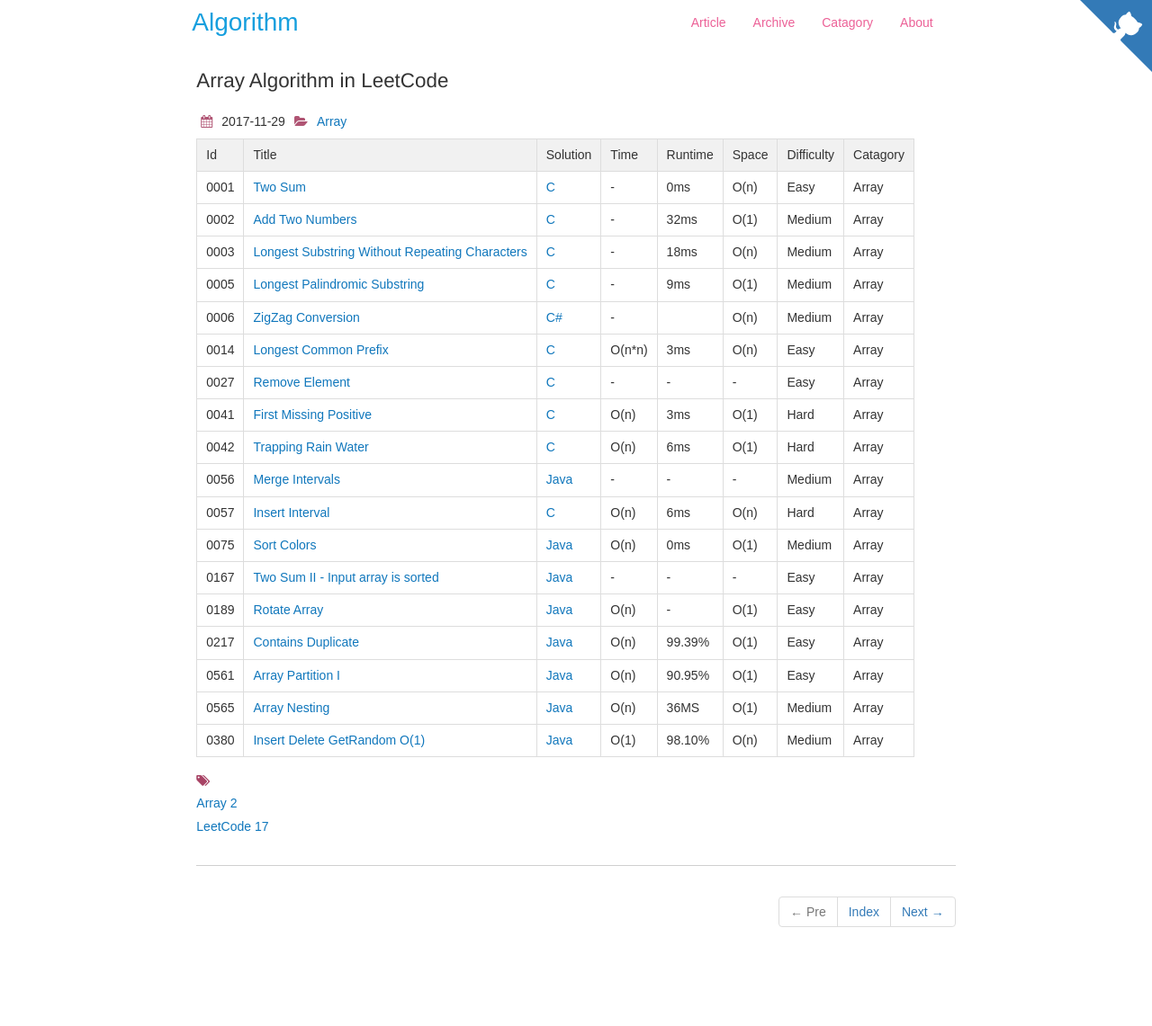
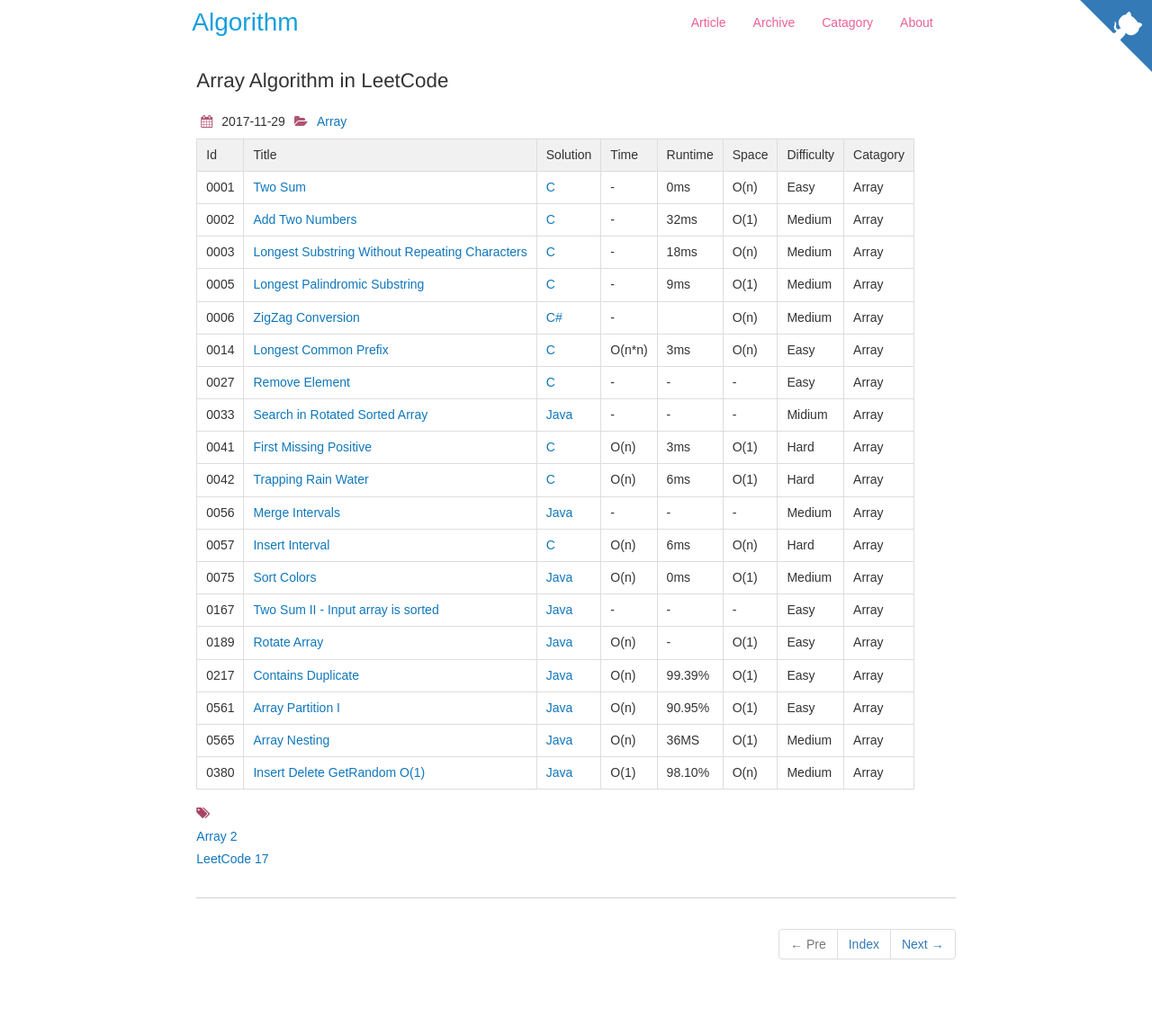
Before and after one commit to dunso/algorithm, a Jekyll site: the page built from docs/_posts/2017-11-29-Array.md, in a window 1280 px wide. Shown: the whole page at 90% size. Built offline with Jekyll 4.4.1, drawn with Linux system fonts in a browser that asks for light colours; nearby versions of some CDN libraries; before the commit the page ends 1105 px from its top, so only the background shows below that.

Commit message:
Update 2017-11-29-Array.md

```diff
--- a/docs/_posts/2017-11-29-Array.md
+++ b/docs/_posts/2017-11-29-Array.md
@@ -19,6 +19,7 @@
 |0006|[ZigZag Conversion](https://leetcode.com/problems/zigzag-conversion) | [C#](https://e.srl/leetcode-6/)  |   -| | O(n)  |  Medium |Array|
 |0014|[Longest Common Prefix](https://leetcode.com/problems/longest-common-prefix) | [C](https://e.srl/leetcode-14/)  | O(n\*n) |3ms| O(n)  |  Easy |Array|
 |0027|[Remove Element](https://leetcode.com/problems/remove-element/) | [C](https://e.srl/leetcode-27/)  |-|-|-|  Easy |Array|
+|0033|[Search in Rotated Sorted Array](https://leetcode.com/problems/search-in-rotated-sorted-array) | [Java](https://e.srl/leetcode-33/)  |-|-|-|  Midium |Array|
 |0041|[First Missing Positive](https://leetcode.com/problems/first-missing-positive) | [C](https://e.srl/leetcode-41/)  | O(n) |3ms| O(1)  |  Hard |Array|
 |0042|[Trapping Rain Water](https://leetcode.com/problems/trapping-rain-water) | [C](https://e.srl/leetcode-42/)  | O(n) |6ms| O(1)  |  Hard |Array|
 |0056|[Merge Intervals](https://leetcode.com/problems/merge-intervals/) | [Java](https://e.srl/leetcode-56/)  |-|-|-|  Medium |Array|
```
